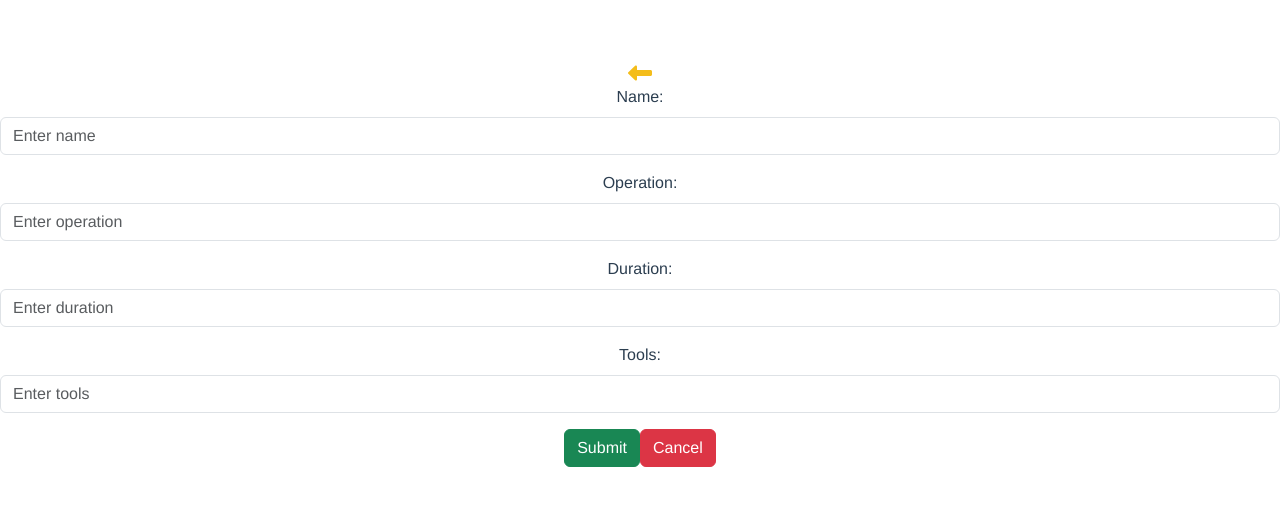
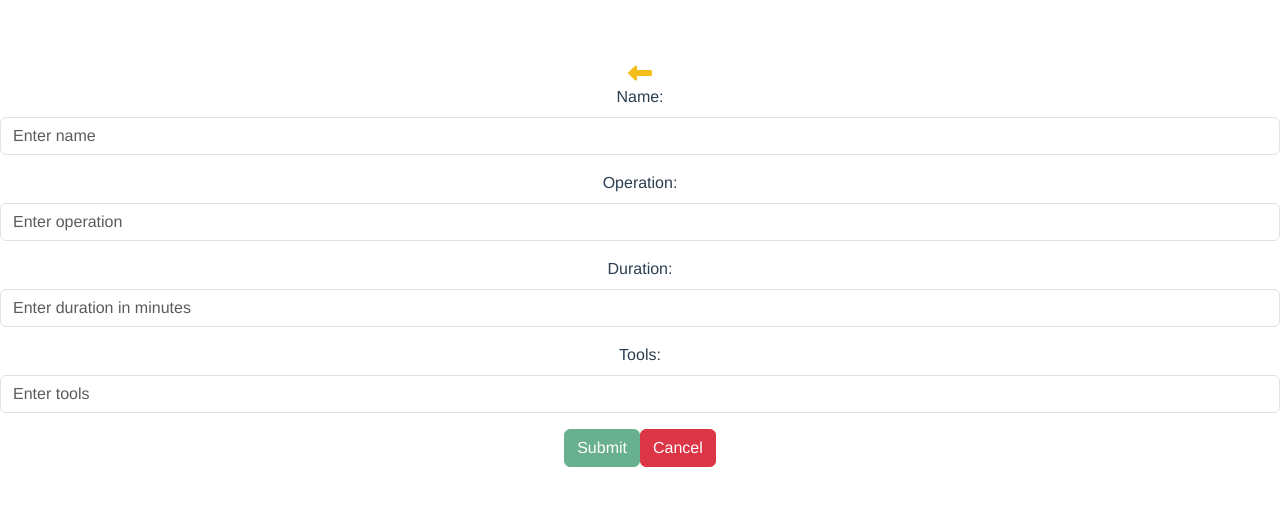
Before and after one commit to soyUnaGata/prefcards-vue, a Vue app: page /card-add in a window 1280 px wide. Shown: the top 506 px of the page. Built offline with nearby package versions, Linux system fonts and the light colour scheme.

Commit message:
implement validation for duration

```diff
--- a/src/components/AddCard.vue
+++ b/src/components/AddCard.vue
@@ -1,84 +1,97 @@
 <script setup>
-import { ref, nextTick } from 'vue'
-import {BForm} from "bootstrap-vue-3";
+import { ref, computed } from 'vue';
 import PrefCardsService from "../../service/prefcards-service";
 import router from "@/router";
 import ReturnButton from "@/components/shared/ReturnButton.vue";
+import {BFormInput} from "bootstrap-vue-3";
 
 const prefCard = ref({
   name: '',
   operation: '',
   duration: '',
-  tools:''
-})
+  tools: ''
+});
+
+const errorMessage = ref('');
+
+const formattedDuration = computed({
+  get: () => prefCard.value.duration,
+  set: (value) => {
+    const onlyDigits = value.replace(/\D/g, '');
+    prefCard.value.duration = onlyDigits;
+
+    if (value.trim() !== onlyDigits) {
+      errorMessage.value = 'Enter a valid number';
+    } else {
+      errorMessage.value = '';
+    }
+  }
+});
+
+const isInvalid = computed(() => errorMessage.value !== '');
+
+const inputState = computed(() => {
+  if (!prefCard.value.duration) return null;
+  return errorMessage.value ? false : null;
+});
+
+const isFormValid = computed(() =>
+    prefCard.value.name.trim() !== '' &&
+    prefCard.value.operation.trim() !== '' &&
+    prefCard.value.duration !== '' &&
+    prefCard.value.tools.trim() !== '' &&
+    !isInvalid.value
+);
 
 const saveCard = async (event) => {
-  event.preventDefault()
-try {
-  await PrefCardsService.addPrefCard(prefCard.value);
-}catch(error) {
+  event.preventDefault();
+  if (!isFormValid.value) return;
+
+  try {
+    await PrefCardsService.addPrefCard(prefCard.value);
+  } catch (error) {
     console.log(error);
-}
-}
+  }
+};
 
 const cancelForm = async () => {
-  await router.push({name: 'cards'});
-}
+  await router.push({ name: 'cards' });
+};
 </script>
 
 <template>
-
-    <return-button @click="cancelForm" />
+  <return-button @click="cancelForm" />
 
   <div>
     <b-form @submit="saveCard">
-      <b-form-group
-          id="input-group-1"
-          label="Name:"
-          label-for="input-1"
-      >
-        <b-form-input
-            id="input-1"
-            v-model="prefCard.name"
-            placeholder="Enter name"
-            required
-        ></b-form-input>
+      <b-form-group id="input-group-1" label="Name:" label-for="input-1">
+        <b-form-input id="input-1" v-model="prefCard.name" placeholder="Enter name" required></b-form-input>
       </b-form-group>
 
       <b-form-group id="input-group-2" label="Operation:" label-for="input-2">
-        <b-form-input
-            id="input-2"
-            v-model="prefCard.operation"
-            placeholder="Enter operation"
-            required
-        ></b-form-input>
+        <b-form-input id="input-2" v-model="prefCard.operation" placeholder="Enter operation" required></b-form-input>
       </b-form-group>
 
-      <b-form-group id="input-group-2" label="Duration:" label-for="input-2">
+      <b-form-group id="input-group-3" label="Duration:" label-for="input-3">
         <b-form-input
-            id="input-2"
-            v-model="prefCard.duration"
-            placeholder="Enter duration"
+            id="input-3"
+            v-model="formattedDuration"
+            placeholder="Enter duration in minutes"
+            :state="inputState"
             required
+            aria-describedby="input-live-feedback"
         ></b-form-input>
+        <b-form-invalid-feedback id="input-live-feedback">
+          {{ errorMessage }}
+        </b-form-invalid-feedback>
       </b-form-group>
 
-      <b-form-group id="input-group-2" label="Tools:" label-for="input-2">
-        <b-form-input
-            id="input-2"
-            v-model="prefCard.tools"
-            placeholder="Enter tools"
-            required
-        ></b-form-input>
+      <b-form-group id="input-group-4" label="Tools:" label-for="input-4">
+        <b-form-input id="input-4" v-model="prefCard.tools" placeholder="Enter tools" required></b-form-input>
       </b-form-group>
 
-      <b-button type="submit" variant="success">Submit</b-button>
+      <b-button type="submit" variant="success" :disabled="!isFormValid">Submit</b-button>
       <b-button type="button" variant="danger" @click="cancelForm">Cancel</b-button>
     </b-form>
   </div>
 </template>
-
-
-<style scoped>
-
-</style>
```
